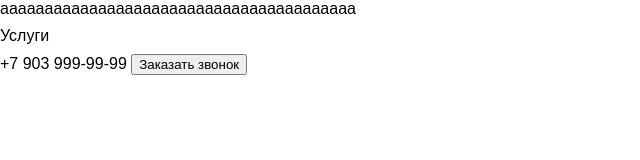
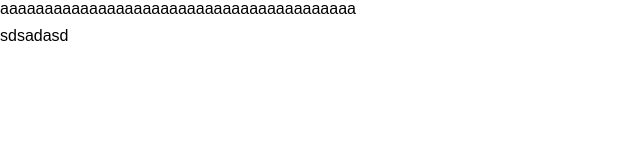
Before and after one commit to Minnkoo/special-app, a plain HTML site: page index.html in a window 1280 px wide. Shown: the whole page, without its empty margins (0-640 px from the left). Drawn offline with Linux system fonts and the light colour scheme.

Commit message:
something 2

```diff
--- a/index.html
+++ b/index.html
@@ -12,12 +12,8 @@
 <body>aaaaaaaaaaaaaaaaaaaaaaaaaaaaaaaaaaaaaaaa
     <header>
         <nav>
-            <a href="#services">Услуги</a>
-        </nav>
-        <div>
-            <a href="tel:+79039999999">+7 903 999-99-99</a>
-            <button>Заказать звонок</button>
-        </div>
+            <aaaaaaaaaaaaaaaaaaaaaзать звонок</button>
+        </div>sdsadasd
     </header>
 </body>
 </html>
```
